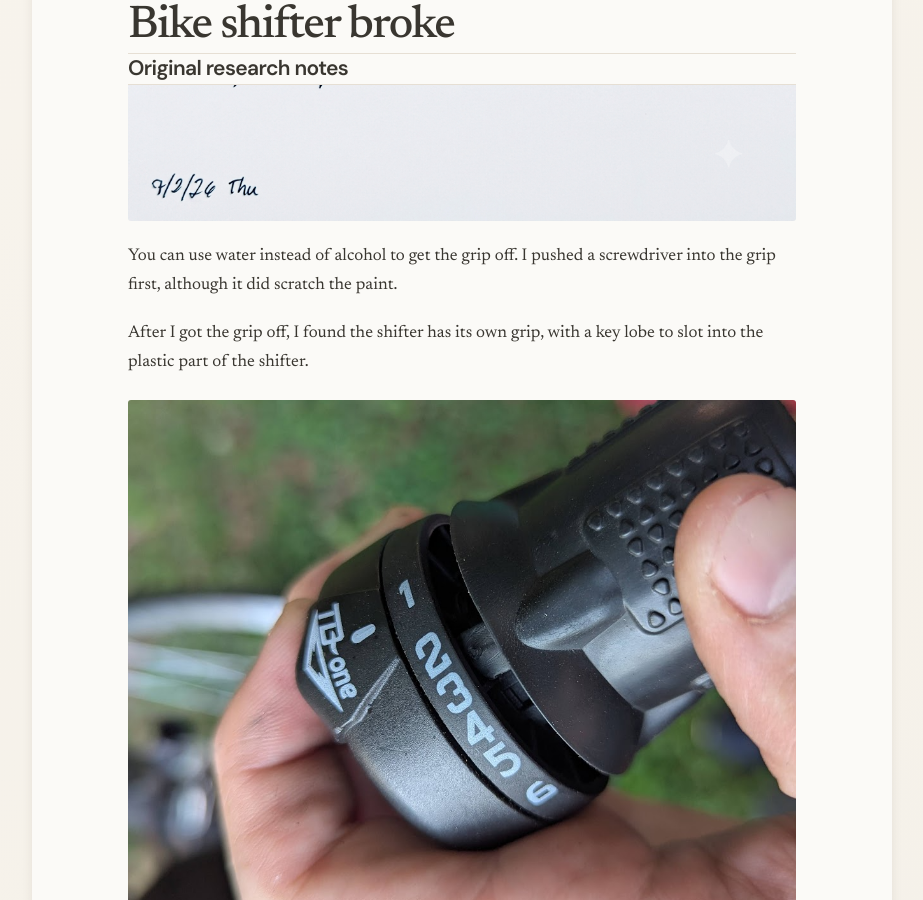
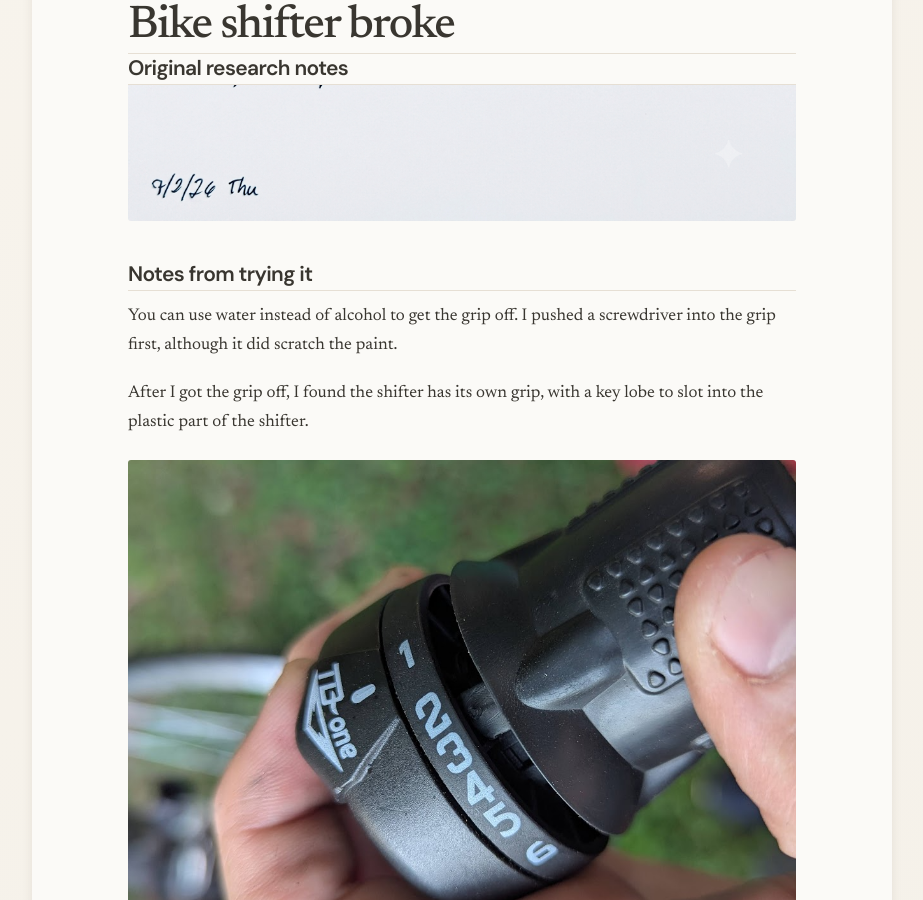
Before and after one commit to ChaDonSom/blog, a Jekyll site: the page built from bike-shifter-broke/index.md, in a window 1280 px wide and 900 px high, scrolled down 469 px. Shown: the whole window, without its empty margins (178-1101 px from the left). Built offline with Jekyll 4.4.1, drawn with Linux system fonts in a browser that asks for light colours; our own code applies the rules of GitHub Pages for plain Markdown files.

Commit message:
bike shifter card subtitle

```diff
--- a/bike-shifter-broke/index.md
+++ b/bike-shifter-broke/index.md
@@ -5,6 +5,8 @@ Created: July 2, 2026 7:06 PM
 ## Original research notes
 
 ![image_81b926b0-eb1f-41c8-9364-868645277cd5](image_81b926b0-eb1f-41c8-9364-868645277cd5.png)
+
+## Notes from trying it
 
 You can use water instead of alcohol to get the grip off. I pushed a screwdriver into the grip first, although it did scratch the paint.
 
```
